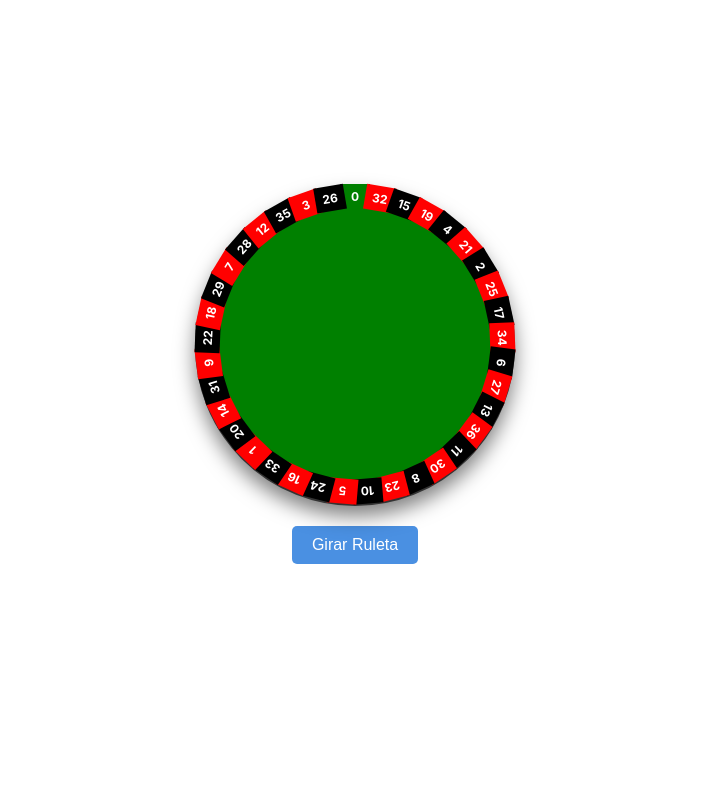
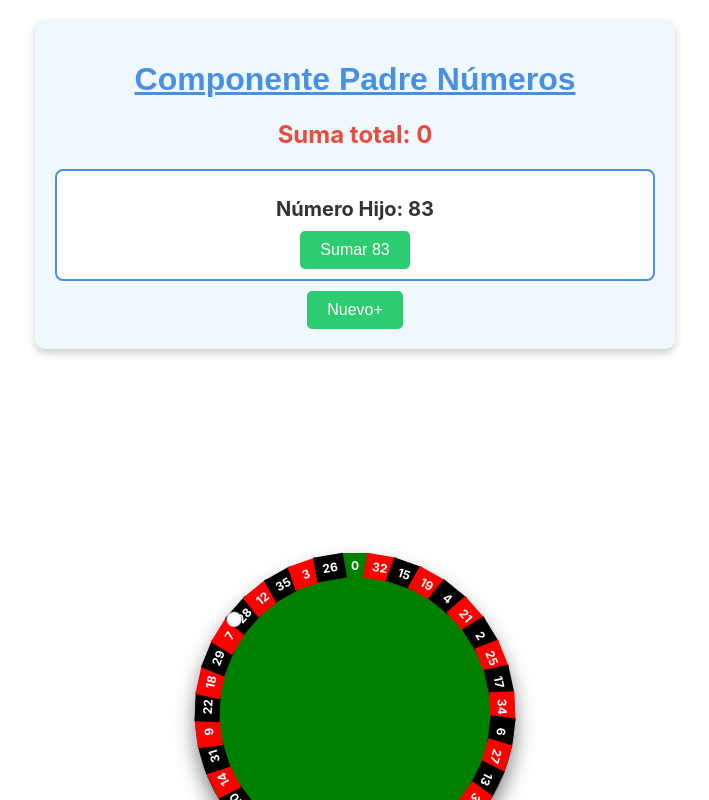
Before and after one commit to jjlagunamoreno/reactclases, a React (Create React App) app: page / in a window 1280 px wide. Shown: the top 800 px of the page, without its empty margins (285-994 px from the left). Built offline with nearby package versions, Linux system fonts and the light colour scheme.

Commit message:
ruleta con pelota bien y componente padre  numeros

```diff
--- a/src/components/Ruleta.css
+++ b/src/components/Ruleta.css
@@ -72,26 +72,29 @@
 /* Pelota */
 .pelota {
     position: absolute;
-    top: -10px;
+    top: 135px;
+    /* Posicionamos la pelota justo en el borde de la ruleta */
     width: 15px;
     height: 15px;
     background-color: white;
     border-radius: 50%;
     z-index: 1;
+    transform-origin: center 150px;
+    /* Ajustamos el origen de la rotación al radio de la ruleta */
     animation: movimientoPelota 4s linear infinite;
 }
 
 /* Animación de la pelota */
 @keyframes movimientoPelota {
     0% {
-        transform: rotate(0deg) translateX(130px) rotate(0deg);
-        /* Ajustamos el tamaño a 130px */
+        transform: rotate(0deg) translateX(150px) rotate(0deg);
     }
 
     100% {
-        transform: rotate(-2160deg) translateX(130px) rotate(2160deg);
+        transform: rotate(-2160deg) translateX(150px) rotate(2160deg);
     }
 }
+
 
 /* Estilos del botón */
 button {
--- a/src/index.js
+++ b/src/index.js
@@ -26,8 +26,9 @@ root.render(
     {/* <PadreDeportes /> */}
 
     {/* Ejercicio Sumar Números con Padre e Hijos */}
-    {/* <PadreNumeros /> */}
+    <PadreNumeros />
 
+    {/* Proyecto por mi mismo de ruleta de casino */}
     <Ruleta />
   </React.StrictMode>
 );
```
